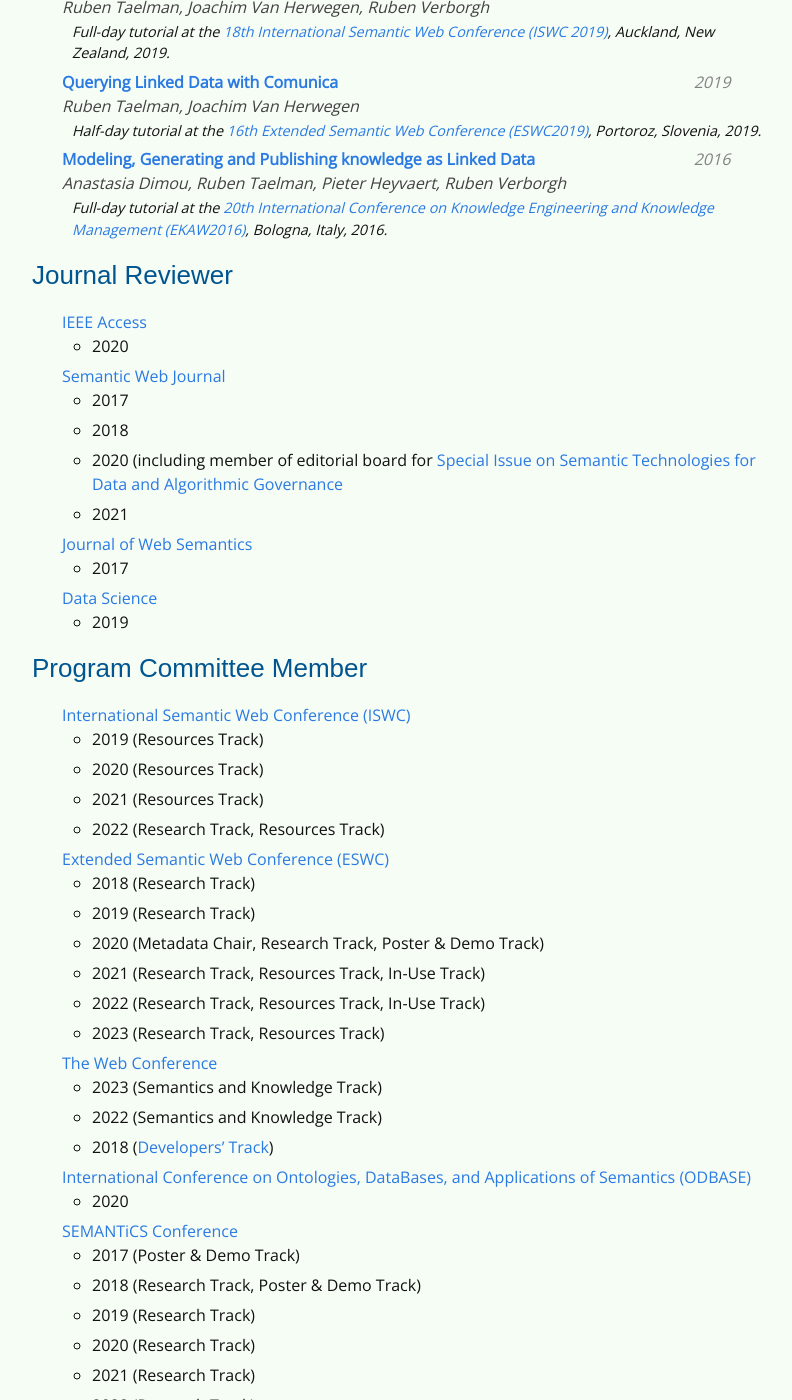
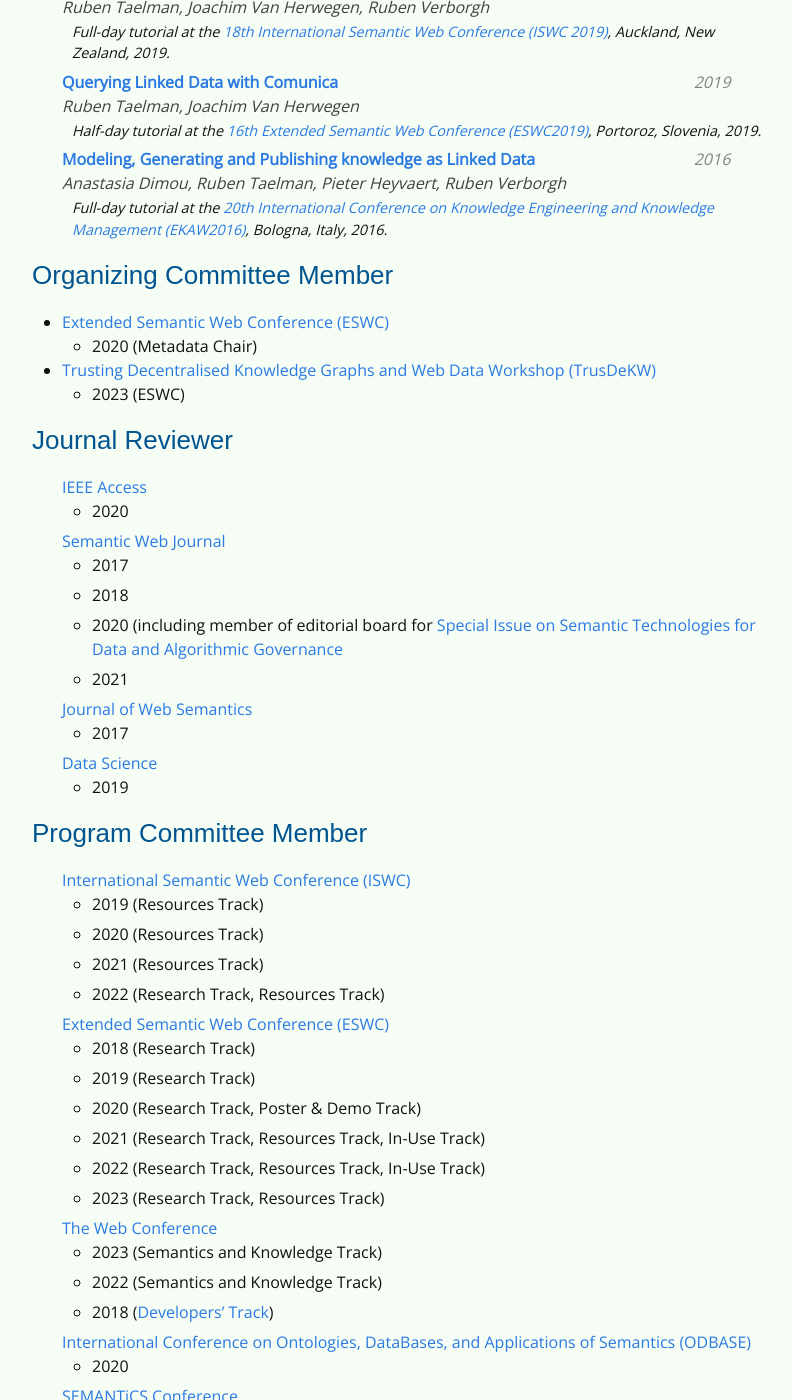
Before and after one commit to rubensworks/rubensworks.net, a Jekyll site: the page built from cv.md, in a window 1280 px wide and 1400 px high, scrolled down 4688 px. Shown: the whole window, without its empty margins (238-1030 px from the left). Built offline with Jekyll 4.4.1, drawn with Linux system fonts in a browser that asks for light colours; some web fonts are replaced.

Commit message:
Add list of Organizing Committees

```diff
--- a/cv.md
+++ b/cv.md
@@ -344,6 +344,13 @@
 %}
 </ul>
 
+### Organizing Committee Member
+
+* [Extended Semantic Web Conference (ESWC)](https://eswc-conferences.org/)
+    * 2020 (Metadata Chair)
+* [Trusting Decentralised Knowledge Graphs and Web Data Workshop (TrusDeKW)](https://events.kmi.open.ac.uk/trusting-decentralised-knowledge-graphs-and-web-data/)
+    * 2023 (ESWC)
+
 ### Journal Reviewer
 
 * [IEEE Access](https://ieeeaccess.ieee.org/)
```
Also changed, not shown: other parts of cv.md (+1 -1 lines).
